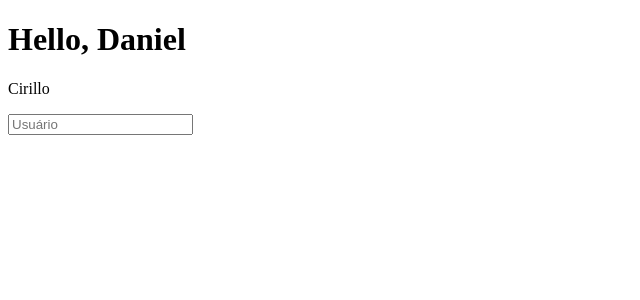
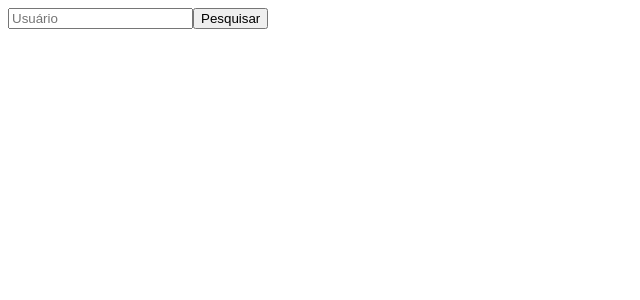
Before and after one commit to docirillo/Hiring_Coders, a React (Create React App) app in the folder Semana_3/React/gamagit/: page / in a window 1280 px wide. Shown: the top 300 px of the page, without its empty margins (0-640 px from the left). Built offline with nearby package versions, Linux system fonts and the light colour scheme.

Commit message:
inclusão de botão

```diff
--- a/Semana_3/React/gamagit/src/App.js
+++ b/Semana_3/React/gamagit/src/App.js
@@ -1,18 +1,14 @@
 import React, { useState } from 'react';
 function App(props) {
-  const [user, setUser] = useState('Cirillo');
   return (
     <>
-      <h1>
-        {props.title} {props.user}
-      </h1>
-      <p>{user}</p>
       <input
         name="user"
         id="user"
         className="userInput"
         placeholder="Usuário"
       />
+      <button type="button">Pesquisar</button>
     </>
   );
 }
```
